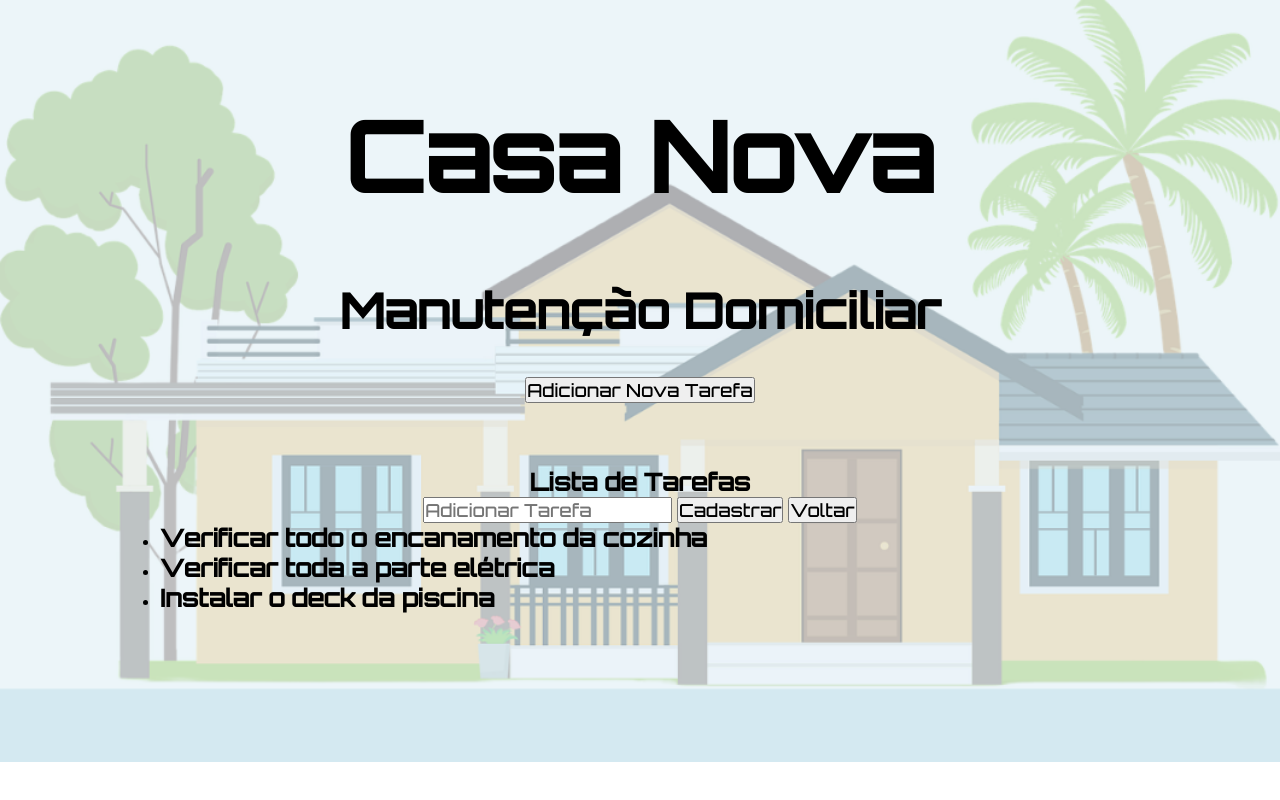
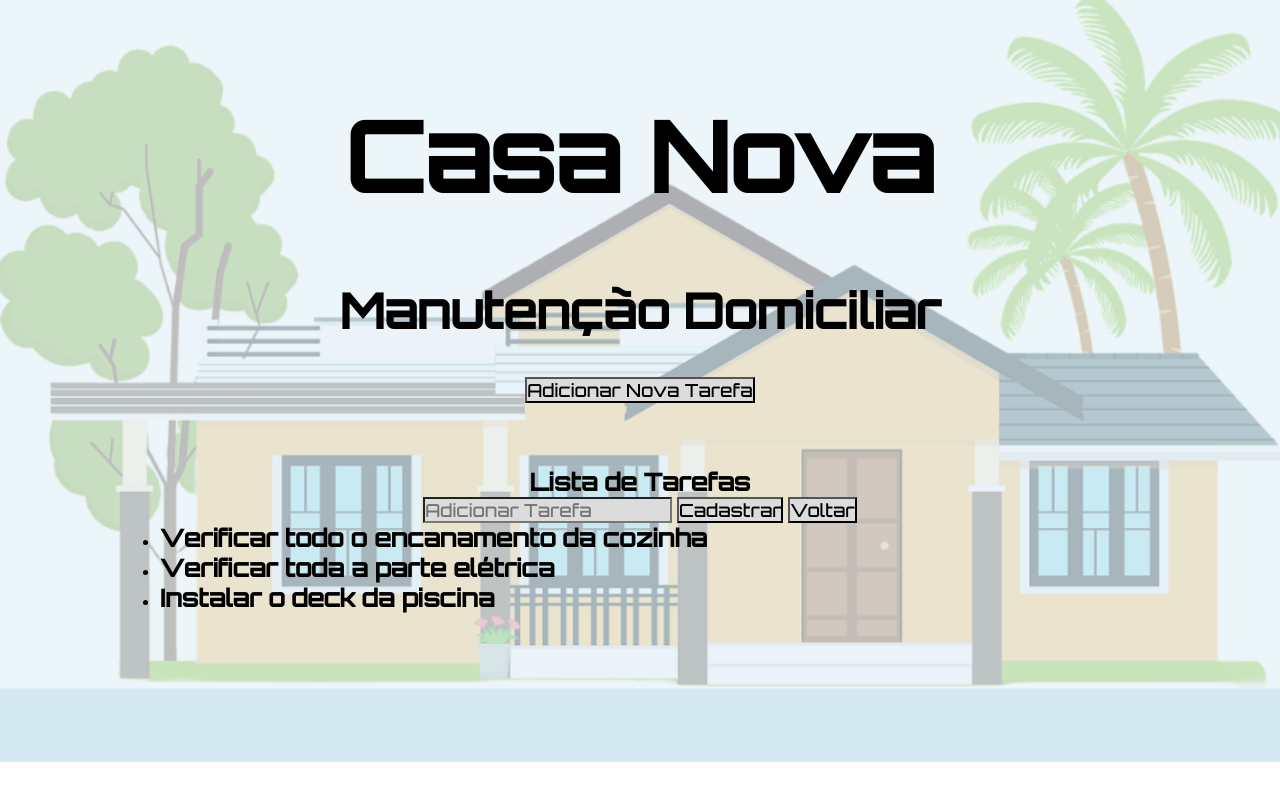
Before and after one commit to Wgroliveira/lista_tarefas, a plain HTML site: page index.html in a window 1280 px wide. Drawn offline with nearby package versions, Linux system fonts and the light colour scheme.

Commit message:
reestilizando as cores do botões

```diff
--- a/main.css
+++ b/main.css
@@ -56,17 +56,17 @@ main{
     padding bottom: 32px;}
 
 input{
-    background-color:;
+    background-color: #DCDCDC;
     font-size: 18px;
 }
 
 button{
-    background-color: ;
+    background-color: #DCDCDC ;
     font-size: 18px;
 }
 
 #botao-voltar {
-    background-color:;
+    background-color:#DCDCDC;
 }
 
 #task-list{
```
